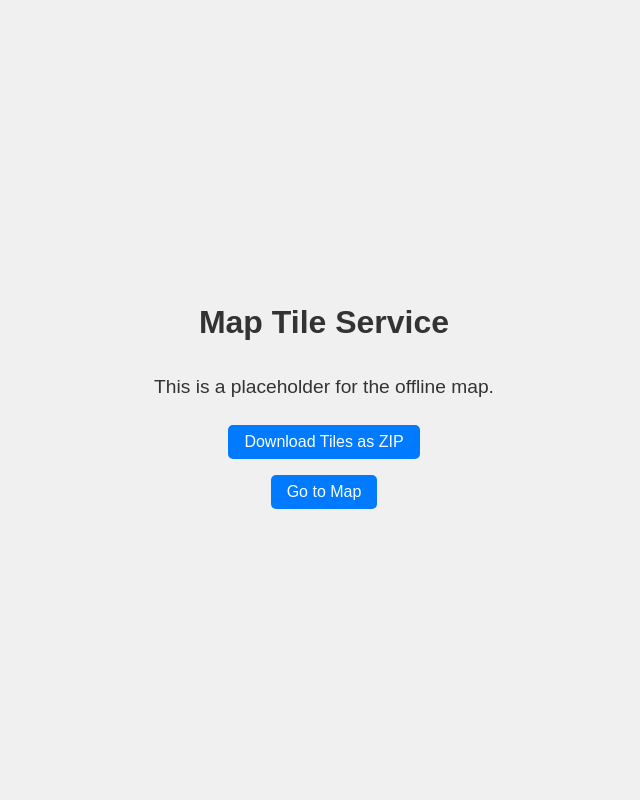
After one commit to ryuuuz/MapTileService, a Flask app: template templates/index.html in a window 1280 px wide. The commit adds this page. Shown: the whole page, without its empty margins (316-956 px from the left). Run offline with Flask 3, Linux system fonts and the light colour scheme; the template is opened without the code that fills it, so the values that code supplies are empty; parts of the project's set-up code (start-up, migrations or seed data) failed here and were passed over.

Commit message:
chore: Update HTML files and enhance code quality based on Qodana reports
- Remove geojson.html due to its large size.
- Introduce tiles.html for efficient handling.
- Rename existing HTML files for improved clarity.
- Beautify index.html for a better user experience.
- Refactor function calls as per Qodana recommendations, ensuring clear and explicit configurations.
- Implement minor improvements including variable renaming for better readability.
- Adjust requirements.txt to use '>=' for dependency versions.

```diff
--- a/app.py
+++ b/app.py
@@ -14,14 +14,14 @@ app.config['TILE_DIRECTORY'] = TILE_DIRECTORY
 app.config['HTML_DIRECTORY'] = HTML_DIRECTORY
 
 
-def is_port_in_use(port):
+def is_port_in_use(local_port):
     with socket.socket(socket.AF_INET, socket.SOCK_STREAM) as s:
-        return s.connect_ex(('localhost', port)) == 0
+        return s.connect_ex(('localhost', local_port)) == 0
 
 
 @app.route('/')
-def serve_offlinemap():
-    return send_file(os.path.join(app.config['HTML_DIRECTORY'], 'offlinemap.html'))
+def serve_index():
+    return send_file(os.path.join(app.config['HTML_DIRECTORY'], 'index.html'))
 
 
 @app.route('/map')
@@ -29,20 +29,15 @@ def serve_map():
     return send_file(os.path.join(app.config['HTML_DIRECTORY'], 'map.html'))
 
 
-@app.route('/mapbox')
-def serve_mapbox():
-    return send_file(os.path.join(app.config['HTML_DIRECTORY'], 'mapbox.html'))
-
-
 @app.route('/geojson')
 def serve_geojson():
     # Create a map centered at the specified location
-    map = folium.Map(location=[CENTER_LOCATION[1], CENTER_LOCATION[0]], zoom_start=10)
+    geojson_map = folium.Map(location=[CENTER_LOCATION[1], CENTER_LOCATION[0]], zoom_start=10)
     # Load the GeoJSON file
     geojson_path = 'static/geojson/waterways/520000.geojson'
-    folium.GeoJson(geojson_path).add_to(map)
+    folium.GeoJson(geojson_path).add_to(geojson_map)
     # Save the map to an HTML file
-    map.save('templates/geojson.html')
+    geojson_map.save('templates/geojson.html')
 
     return render_template('geojson.html')
 
@@ -57,9 +52,11 @@ def list_tiles():
     files = []
     for root, _, filenames in os.walk(app.config['TILE_DIRECTORY']):
         for filename in filenames:
-            files.append(os.path.relpath(os.path.join(root, filename), app.config['TILE_DIRECTORY']))
-    file_links = [f'<a href="/tiles_bak/{quote(file)}">{file}</a>' for file in files]
-    return render_template_string('<html><body>{{ files|safe }}</body></html>', files='  '.join(file_links))
+            file_path = str(app.config['TILE_DIRECTORY'])
+            arc_name = os.path.relpath(file_path, app.config['TILE_DIRECTORY'])
+            files.append(arc_name)
+    file_links = [f'<a href="/tiles/{quote(file)}">{file}</a>' for file in files]
+    return render_template_string('tiles.html', files=''.join(file_links))
 
 
 @app.route('/tiles/<path:filename>')
@@ -73,12 +70,12 @@ def serve_tile(filename):
 @app.route('/download-tiles')
 def download_tiles_as_zip():
     zip_buffer = io.BytesIO()
-    with zipfile.ZipFile(zip_buffer, 'w') as zip_file:
+    with zipfile.ZipFile(zip_buffer, 'w', zipfile.ZIP_DEFLATED) as zip_file:
         for root, _, files in os.walk(app.config['TILE_DIRECTORY']):
             for file in files:
-                file_path = os.path.join(root, file)
-                arcname = os.path.relpath(file_path, app.config['TILE_DIRECTORY'])
-                zip_file.write(file_path, arcname)
+                file_path = str(app.config['TILE_DIRECTORY'])
+                arc_name = os.path.relpath(file_path, app.config['TILE_DIRECTORY'])
+                zip_file.write(file_path, arc_name)
     zip_buffer.seek(0)
     return send_file(zip_buffer, mimetype='application/zip', as_attachment=True, download_name='tiles_bak.zip')
 
--- /dev/null
+++ b/templates/index.html
@@ -0,0 +1,49 @@
+<!DOCTYPE html>
+<html lang="en">
+<head>
+    <meta charset="UTF-8">
+    <meta name="viewport" content="width=device-width, initial-scale=1.0">
+    <title>Map Tile Service</title>
+    <style>
+        body {
+            font-family: Arial, sans-serif;
+            margin: 0;
+            padding: 0;
+            display: flex;
+            flex-direction: column;
+            align-items: center;
+            justify-content: center;
+            height: 100vh;
+            background-color: #f0f0f0;
+            color: #333;
+        }
+        h1 {
+            font-size: 2em;
+            margin-bottom: 0.5em;
+        }
+        p {
+            font-size: 1.2em;
+            margin-bottom: 1em;
+        }
+        a {
+            display: inline-block;
+            margin: 0.5em 0;
+            padding: 0.5em 1em;
+            text-decoration: none;
+            color: #fff;
+            background-color: #007bff;
+            border-radius: 5px;
+            transition: background-color 0.3s ease;
+        }
+        a:hover {
+            background-color: #0056b3;
+        }
+    </style>
+</head>
+<body>
+    <h1>Map Tile Service</h1>
+    <p>This is a placeholder for the offline map.</p>
+    <a href="/download-tiles">Download Tiles as ZIP</a>
+    <a href="/map">Go to Map</a>
+</body>
+</html>
```
Also changed, not shown: download_tiles.py (+7 -7 lines), requirements.txt (+5 -5 lines), templates/map.html (+128 -14 lines), templates/mapbox.html (deleted, +0 -135 lines), templates/offlinemap.html (deleted, +0 -12 lines), templates/tiles.html (added, +30 -0 lines).
